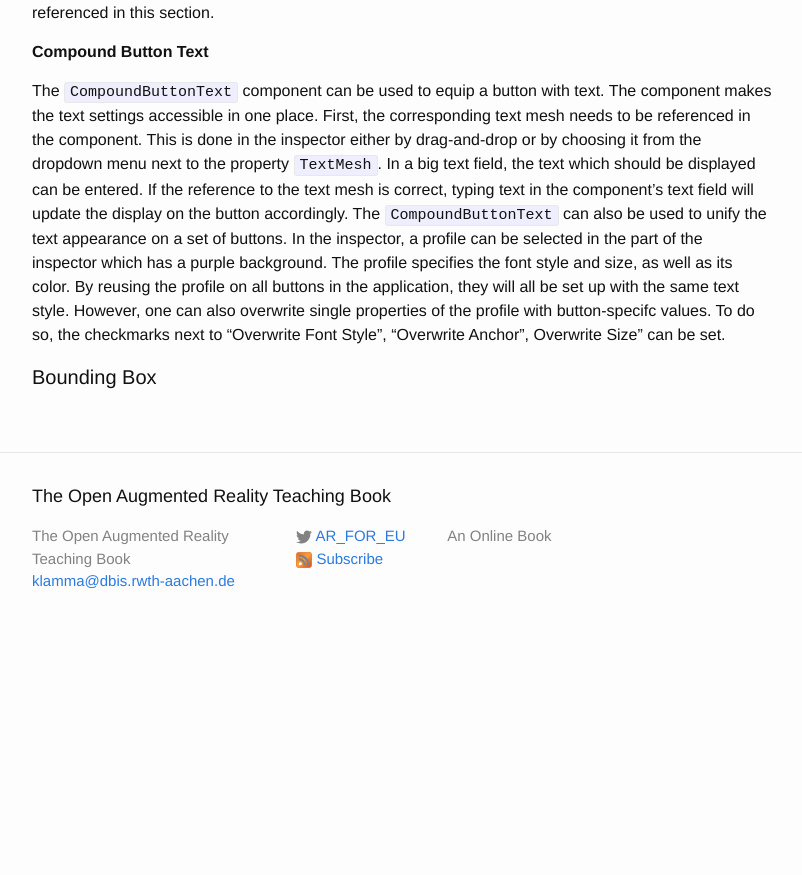
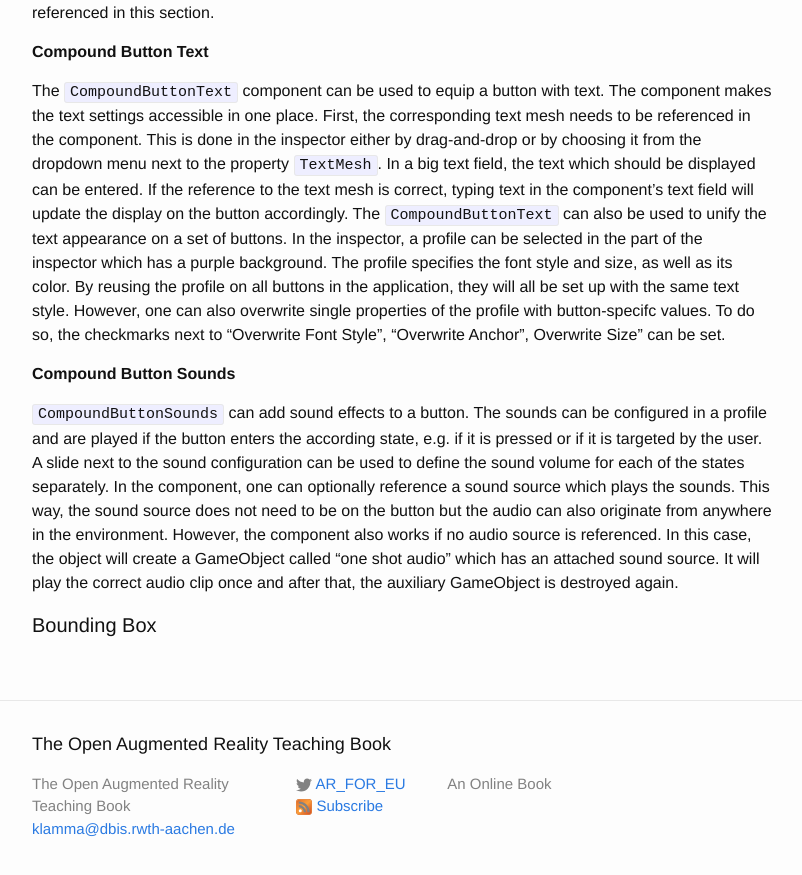
Before and after one commit to klamma/ar-for-eu-book, a Jekyll site: the page built from _pages/chapters/arsdk.md, in a window 1280 px wide and 900 px high, scrolled down 2030 px. Shown: the top 875 px of the window, without its empty margins (238-1040 px from the left). Built offline with Jekyll 4.4.1, drawn with Linux system fonts in a browser that asks for light colours; nearby versions of some CDN libraries; before the commit the page ends 2683 px from its top, so only the background shows below that.

Commit message:
descriped Compound Button Sounds component

````diff
--- a/_pages/chapters/arsdk.md
+++ b/_pages/chapters/arsdk.md
@@ -120,6 +120,16 @@ By reusing the profile on all buttons in the application, they will all be set u
 However, one can also overwrite single properties of the profile with button-specifc values.
 To do so, the checkmarks next to "Overwrite Font Style", "Overwrite Anchor", Overwrite Size" can be set.
 
+**Compound Button Sounds**
+
+```CompoundButtonSounds``` can add sound effects to a button.
+The sounds can be configured in a profile and are played if the button enters the according state, e.g. if it is pressed or if it is targeted by the user.
+A slide next to the sound configuration can be used to define the sound volume for each of the states separately.
+In the component, one can optionally reference a sound source which plays the sounds.
+This way, the sound source does not need to be on the button but the audio can also originate from anywhere in the environment.
+However, the component also works if no audio source is referenced.
+In this case, the object will create a GameObject called "one shot audio" which has an attached sound source.
+It will play the correct audio clip once and after that, the auxiliary GameObject is destroyed again.
 </div>
 
 #### Bounding Box
````
